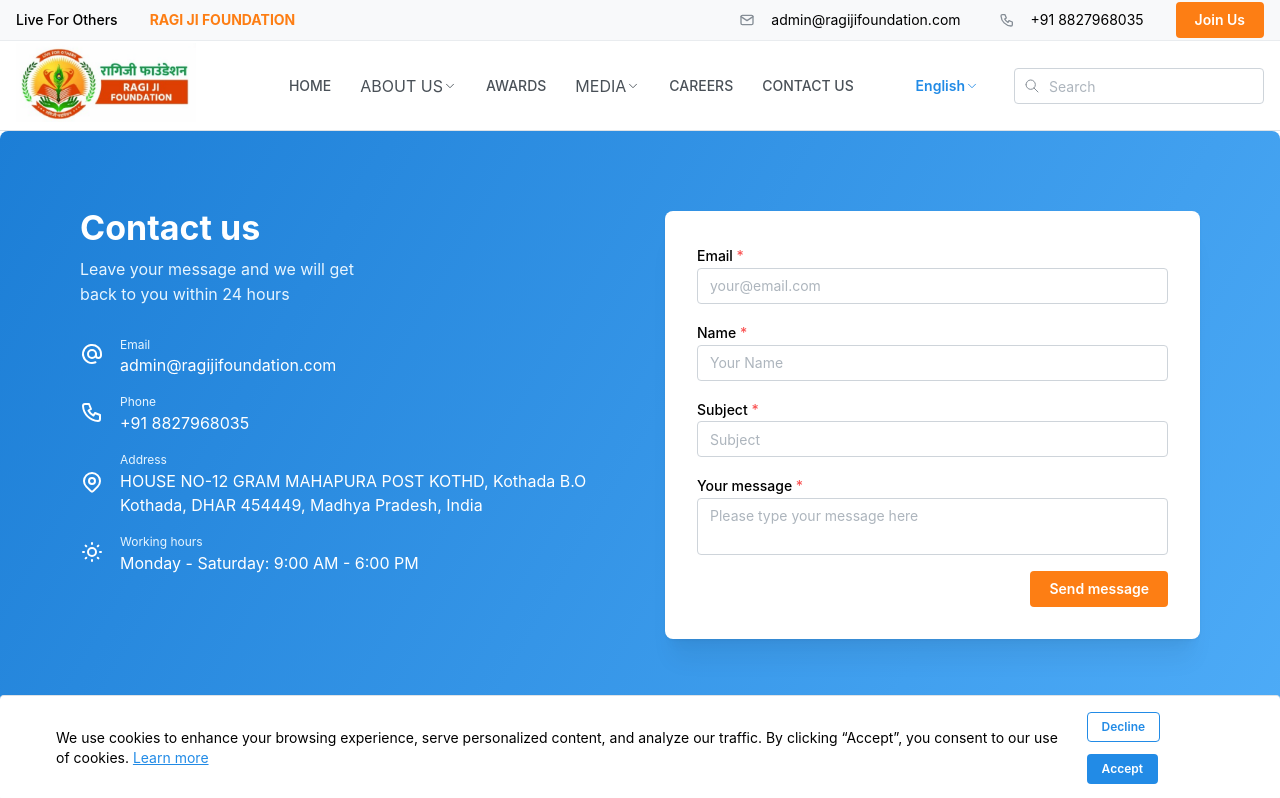
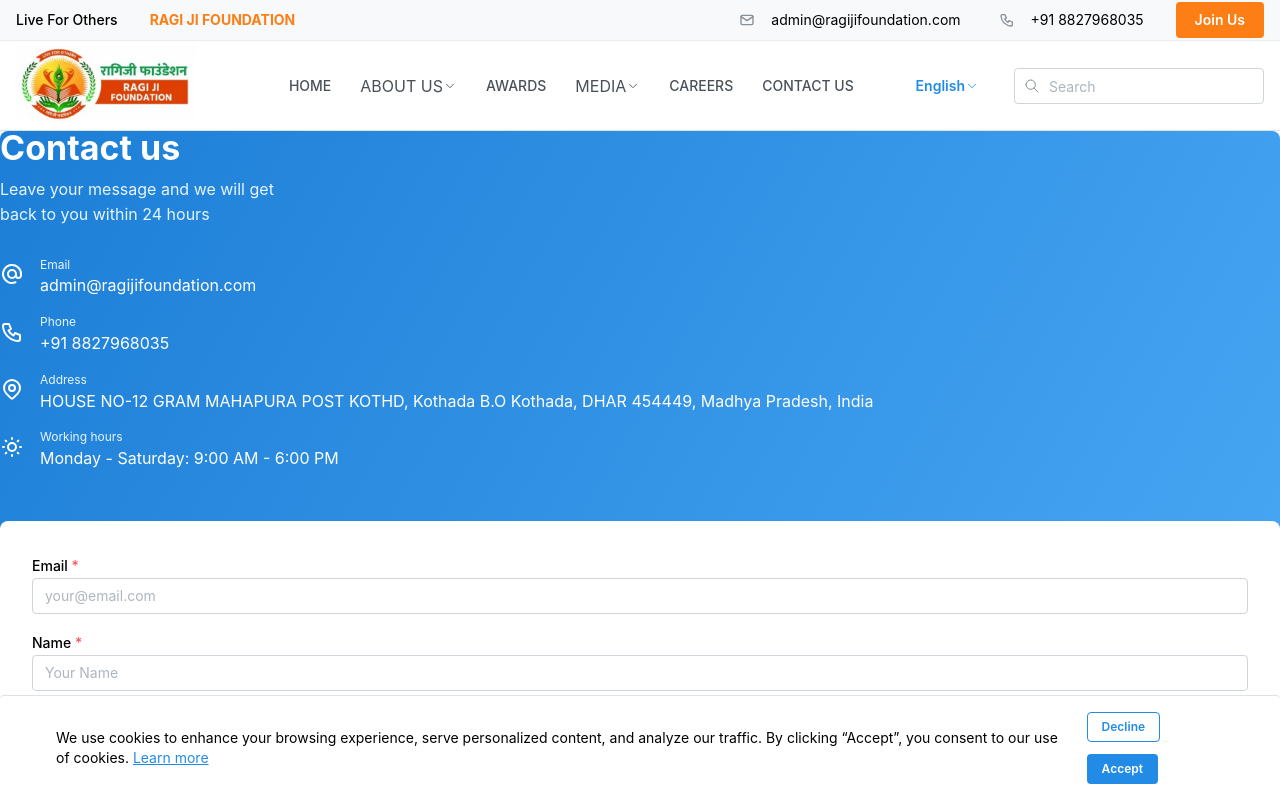
Before and after one commit to ragiji-foundation/website-landingpage, a Next.js app: page /contact-us in a window 1280 px wide. Shown: the top 798 px of the page. Built offline with nearby package versions, Linux system fonts and the light colour scheme.

Commit message:
join us Modal added

```diff
--- a/src/components/ContactUs.tsx
+++ b/src/components/ContactUs.tsx
@@ -54,8 +54,8 @@
   };
 
   return (
-    <div className={classes.wrapper}>
-      <SimpleGrid cols={{ base: 1, sm: 2 }} spacing={50}>
+    <div className={classes.wrapper} style={{ padding: 0 }}>  {/* Remove default padding for modal */}
+      <SimpleGrid cols={{ base: 1 }} spacing={50}>  {/* Change to single column for modal */}
         <div>
           <Title className={classes.title}>Contact us</Title>
           <Text className={classes.description} mt="sm" mb={30}>
--- a/src/components/HeaderMenu.js
+++ b/src/components/HeaderMenu.js
@@ -41,7 +41,7 @@
     label: 'MEDIA',
     links: [
       { link: '/news-coverage', label: 'NEWS COVERAGE' },
-      { label: 'Gallery', link: '/gallery' },
+      {  link: '/gallery',label: 'GALLERY' },
       { link: '/blog', label: 'BLOGS' },
       { link: '/electronic-media', label: 'ELECTRONIC MEDIA' },
     ],
--- a/src/components/TopHeader.tsx
+++ b/src/components/TopHeader.tsx
@@ -1,9 +1,15 @@
-import { Container, Group, Button, Text, ActionIcon } from '@mantine/core';
+'use client';
+import { Container, Group, Button, Text, ActionIcon, Modal } from '@mantine/core';
 import { IconMail, IconPhone } from '@tabler/icons-react';
+import { useState } from 'react';
+import { ContactUs } from './ContactUs';
 import classes from './TopHeader.module.css';
 
 export function TopHeader() {
+  const [isModalOpen, setIsModalOpen] = useState(false);
+
   return (
+    <>
       <div className={classes.topHeader}>
         <Container size="xl">
           <Group justify="space-between" h={40} visibleFrom="md">
@@ -33,8 +39,7 @@
                 variant="filled"
                 color="orange"
                 size="sm"
-              component="a"
-              href="/join-us"
+                onClick={() => setIsModalOpen(true)}
               >
                 Join Us
               </Button>
@@ -42,5 +47,16 @@
           </Group>
         </Container>
       </div>
+
+      <Modal
+        opened={isModalOpen}
+        onClose={() => setIsModalOpen(false)}
+        title="Join Our Team"
+        size="lg"
+        centered
+      >
+        <ContactUs />
+      </Modal>
+    </>
   );
 }
```
Lines whose indentation alone changed are shown as unchanged.
